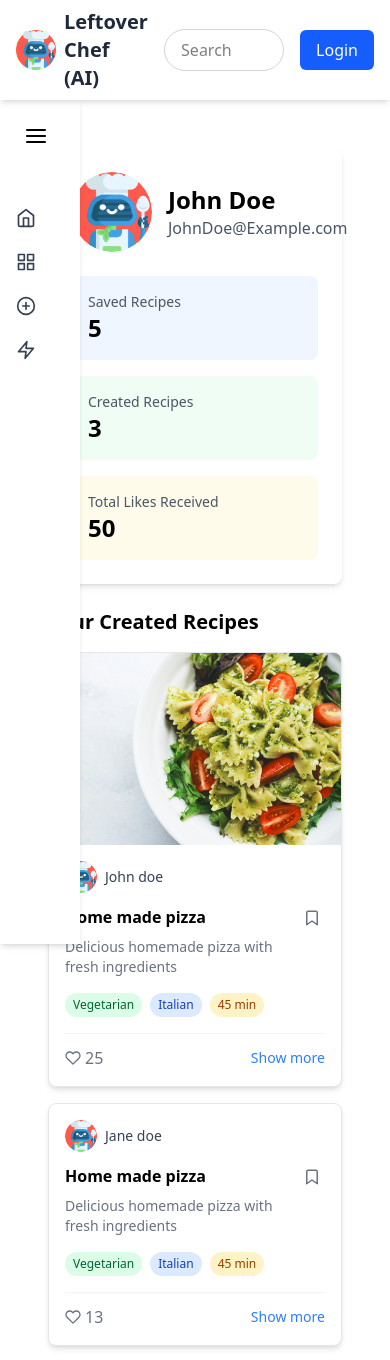
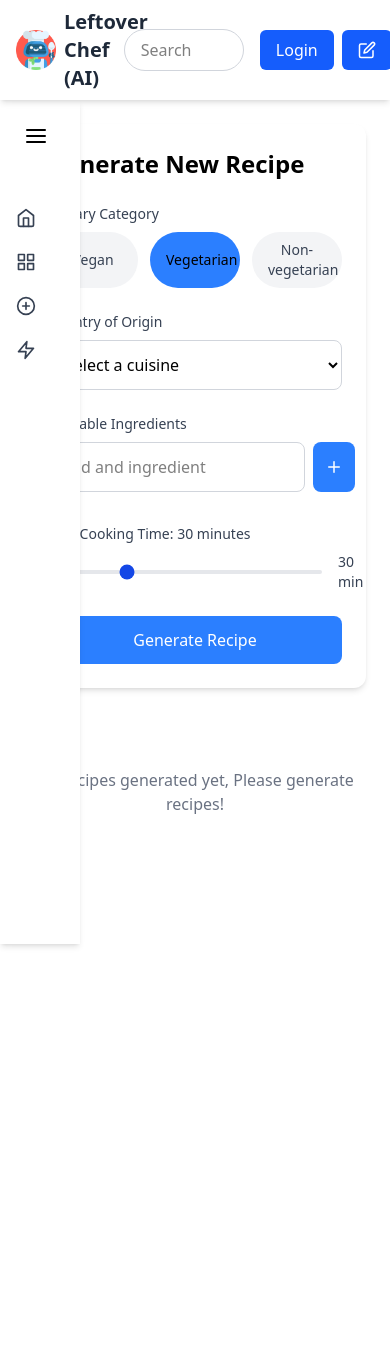
Before and after one commit to DipuSd/Leftover-chef-AI-, a React (Vite) app: page /generate-recipe in a window 390 px wide. Shown: the top 1360 px of the page. After the commit the page ends 888 px from the top, so only its background shows below. Built offline with nearby package versions, Linux system fonts and the light colour scheme.

Commit message:
added react router

```diff
--- /dev/null
+++ b/src/AppRoutes.jsx
@@ -0,0 +1,17 @@
+import { BrowserRouter as Router, Routes, Route } from "react-router-dom";
+import App from "./App";
+import DashBoardPage from "./pages/Dashboard/DashBoardPage";
+import GenerateRecipePage from "./pages/recipeGeneration/GenerateRecipePage";
+
+function AppRoutes() {
+  return (
+    <Router>
+      <Routes>
+        <Route path="/" element={<App />} />
+        <Route path="/dashboard" element={<DashBoardPage />} />
+        <Route path="/generate-recipe" element={<GenerateRecipePage />} />
+      </Routes>
+    </Router>
+  );
+}
+export default AppRoutes;
--- a/src/NavItems.jsx
+++ b/src/NavItems.jsx
@@ -1,8 +1,12 @@
 function NavItems({ icon, label, IssidebarOpen }) {
   return (
-    <div className="px-4 py-3 flex items-center text-gray-700 hover:bg-gray-100 cursor-pointer">
+    <div className="px-4 py-3 flex items-center gap-3 text-gray-700 hover:bg-gray-100 cursor-pointer">
       <span className="text-xl mr-3">{icon}</span>
-      {IssidebarOpen && <span>{label}</span>}
+      {IssidebarOpen && (
+        <span className="inline-block whitespace-nowrap overflow-hidden text-ellipsis">
+          {label}
+        </span>
+      )}
     </div>
   );
 }
--- a/src/Navbar.jsx
+++ b/src/Navbar.jsx
@@ -1,3 +1,5 @@
+import { FiEdit } from "react-icons/fi";
+
 function Navbar() {
   return (
     <nav className="bg-white shadow-md py-2 px-4 sticky top-0 z-50">
@@ -19,9 +21,12 @@ function Navbar() {
             className="w-full px-4 py-2 rounded-full border border-gray-300 focus:outline-none focus:ring-2 focus:ring-blue-500"
           />
         </div>
-        <div>
+        <div className="flex justify-between gap-2">
           <button className="bg-blue-600 hover:bg-blue-700 text-white px-4 py-2 rounded-md transition duration-300 cursor-pointer">
             Login
+          </button>
+          <button className="bg-blue-600 hover:bg-blue-700 text-white px-4 py-2 rounded-md transition duration-300 cursor-pointer">
+            <FiEdit size={18} />
           </button>
         </div>
       </div>
--- a/src/RecipeCard.jsx
+++ b/src/RecipeCard.jsx
@@ -1,5 +1,5 @@
 import React, { useState } from "react";
-import { FiBookmark, FiHeart } from "react-icons/fi";
+import { FiBookmark, FiHeart, FiTrash2 } from "react-icons/fi";
 
 function RecipeCard({
   id,
@@ -11,10 +11,11 @@ function RecipeCard({
   origin,
   instructions,
   cookingTime,
-  initialLikes,
+  initialLikes = 0,
   userProfilePic,
   userName,
   isBookMarked = false,
+  needTrashIcon = false,
 }) {
   const [isLiked, setIsLiked] = useState(false);
   const [isBookmarked, setIsBookmarked] = useState(isBookMarked);
@@ -65,12 +66,19 @@ function RecipeCard({
                 ? "text-yellow-500"
                 : "text-gray-500 hover:text-yellow-500"
             } cursor-pointer`}
-            onClick={() => setIsBookmarked(!isBookmarked)}
+            onClick={() => {
+              if (needTrashIcon) {
+                // Delete action
+              } else {
+                setIsBookmarked(!isBookmarked);
+              }
+            }}
           >
-            <FiBookmark
-              className={isBookmarked ? "fill-current" : " "}
-              size={18}
-            />
+            {needTrashIcon ? (
+              <FiTrash2 className="hover:text-red-500" />
+            ) : (
+              <FiBookmark className={isBookmarked ? "fill-current" : ""} />
+            )}
           </button>
         </div>
         <div className="mt-4 space-y-3">
--- a/src/Sidebar.jsx
+++ b/src/Sidebar.jsx
@@ -1,12 +1,21 @@
 import { FiMenu, FiHome, FiGrid, FiPlusCircle, FiZap } from "react-icons/fi";
 import NavItems from "./NavItems";
+import { NavLink } from "react-router-dom";
 
 function Sidebar({ sidebarOpen, setSidebarOpen }) {
   const navItems = [
-    { icon: <FiHome />, label: "Home" },
-    { icon: <FiGrid />, label: "Dashboard" },
-    { icon: <FiPlusCircle />, label: "Generate Recipe" },
-    { icon: <FiZap />, label: "Quick Tips" },
+    { icon: <FiHome />, label: "Home", path: "/" },
+    {
+      icon: <FiGrid />,
+      label: "Dashboard",
+      path: "/dashboard",
+    },
+    {
+      icon: <FiPlusCircle />,
+      label: "Generate Recipe",
+      path: "/generate-recipe",
+    },
+    { icon: <FiZap />, label: "Quick Tips", path: "/quick-tips" },
   ];
   return (
     <div
@@ -17,7 +26,7 @@ function Sidebar({ sidebarOpen, setSidebarOpen }) {
       <div className="p-4 flex items-center justify-between">
         {sidebarOpen && <h1 className="text-xl font-bold">Menu</h1>}
         <button
-          className="p-2 rounded-lg hover:bg-gra-100 cursor-pointer"
+          className="p-2 rounded-lg hover:bg-gray-100 cursor-pointer"
           onClick={() => setSidebarOpen(!sidebarOpen)}
         >
           <FiMenu size={24} />
@@ -25,12 +34,22 @@ function Sidebar({ sidebarOpen, setSidebarOpen }) {
       </div>
       <nav className="mt-6">
         {navItems.map((item, index) => (
-          <NavItems
+          <NavLink
+            to={item.path}
             key={index}
-            icon={item.icon}
-            label={item.label}
-            IssidebarOpen={sidebarOpen}
-          />
+            className={({ isActive }) =>
+              isActive
+                ? "bg-gray-100 text-blue-600"
+                : "text-gray-700 hover:bg-gray-100"
+            }
+          >
+            <NavItems
+              key={index}
+              icon={item.icon}
+              label={item.label}
+              IssidebarOpen={sidebarOpen}
+            />
+          </NavLink>
         ))}
       </nav>
     </div>
--- a/src/main.jsx
+++ b/src/main.jsx
@@ -1,11 +1,10 @@
 import { StrictMode } from "react";
 import { createRoot } from "react-dom/client";
 import "./index.css";
-import App from "./App.jsx";
-import DashBoardPage from "./pages/Dashboard/DashBoardPage.jsx";
+import AppRoutes from "./AppRoutes";
 
 createRoot(document.getElementById("root")).render(
   <StrictMode>
-    <DashBoardPage />
+    <AppRoutes />
   </StrictMode>
 );
--- a/src/pages/Dashboard/DashBoardContent.jsx
+++ b/src/pages/Dashboard/DashBoardContent.jsx
@@ -1,5 +1,6 @@
 import RecipeCard from "../../RecipeCard";
-import RecipeGenerationCard from "../recipe generation/RecipeGenerationCard";
+import RecipeGenerationCard from "../recipeGeneration/RecipeGenerationCard";
+import { FiEdit3 } from "react-icons/fi";
 
 function DashBoardContent({ createdRecipes, savedRecipes }) {
   return (
@@ -17,6 +18,12 @@ function DashBoardContent({ createdRecipes, savedRecipes }) {
                 <h1 className="text-2xl font-bold">John Doe</h1>
                 <p className="text-gray-600">JohnDoe@Example.com</p>
               </div>
+              <button
+                onClick="#"
+                className="bg-blue-600 rounded-md text-white px-4 py-2 hover:bg-blue-700 cursor-pointer ml-auto"
+              >
+                <FiEdit3 size={18} />
+              </button>
             </div>
 
             <div className="grid grid-cols-1 md:grid-cols-3 gap-4">
--- a/src/pages/Dashboard/DashBoardPage.jsx
+++ b/src/pages/Dashboard/DashBoardPage.jsx
@@ -19,6 +19,7 @@ function DashBoardPage() {
       initialLikes: 25,
       userProfilePic: "src/assets/robot_chef.png",
       userName: "John doe",
+      needTrashIcon: true,
     },
     {
       id: 2,
@@ -33,6 +34,7 @@ function DashBoardPage() {
       initialLikes: 13,
       userProfilePic: "src/assets/robot_chef.png",
       userName: "Jane doe",
+      needTrashIcon: true,
     },
     {
       id: 3,
@@ -47,6 +49,7 @@ function DashBoardPage() {
       initialLikes: 12,
       userProfilePic: "src/assets/robot_chef.png",
       userName: "Jane doe",
+      needTrashIcon: true,
     },
   ];
 
--- a/src/pages/recipe generation/GenerateRecipePage.jsx
+++ /dev/null
@@ -1,35 +0,0 @@
-import Navbar from "../../Navbar";
-import Sidebar from "../../Sidebar";
-import UserInputSection from "./UserInpuSection";
-import React, { useState } from "react";
-
-function GenerateRecipePage() {
-  const [sidebarOpen, setSidebarOpen] = useState(false);
-  return (
-    <>
-      <div className="min-h-screen flex flex-col">
-        <Navbar />
-        <div className="flex flex-1">
-          <div
-            className={`${
-              sidebarOpen ? "md:w-64 lg:w-auto" : "md:w-20 lg:w-auto"
-            } transition-all duration-300`}
-          >
-            <Sidebar
-              sidebarOpen={sidebarOpen}
-              setSidebarOpen={setSidebarOpen}
-            />
-          </div>
-          <main
-            className={` p-6 overflow-y-auto transition-all duration-300 ${
-              sidebarOpen ? "md:ml-5 lg:ml-0" : " "
-            }`}
-          >
-            <UserInputSection />
-          </main>
-        </div>
-      </div>
-    </>
-  );
-}
-export default GenerateRecipePage;
--- /dev/null
+++ b/src/pages/recipeGeneration/GenerateRecipePage.jsx
@@ -0,0 +1,31 @@
+import Navbar from "../../Navbar";
+import Sidebar from "../../Sidebar";
+import UserInputSection from "./UserInputSection";
+import React, { useState } from "react";
+
+function GenerateRecipePage() {
+  const [sidebarOpen, setSidebarOpen] = useState(false);
+  return (
+    <div className="min-h-screen flex flex-col">
+      <Navbar />
+      <div className="flex flex-1">
+        <div
+          className={`${
+            sidebarOpen ? "w-64" : "w-20"
+          } fixed h-full transition-all duration-300 z-10`}
+        >
+          <Sidebar sidebarOpen={sidebarOpen} setSidebarOpen={setSidebarOpen} />
+        </div>
+        <main
+          className={`flex-1 p-6 overflow-y-auto transition-all duration-300 ${
+            sidebarOpen ? "md:ml-64 lg:ml-0" : "md:ml-20 lg:ml-0"
+          }`}
+        >
+          <UserInputSection />
+        </main>
+      </div>
+    </div>
+  );
+}
+
+export default GenerateRecipePage;
```
Also changed, not shown: src/pages/recipeGeneration/RecipeGenerationCard.jsx (renamed from src/pages/recipe generation/RecipeGenerationCard.jsx), src/pages/recipeGeneration/UserInputSection.jsx (renamed from src/pages/recipe generation/UserInpuSection.jsx).
